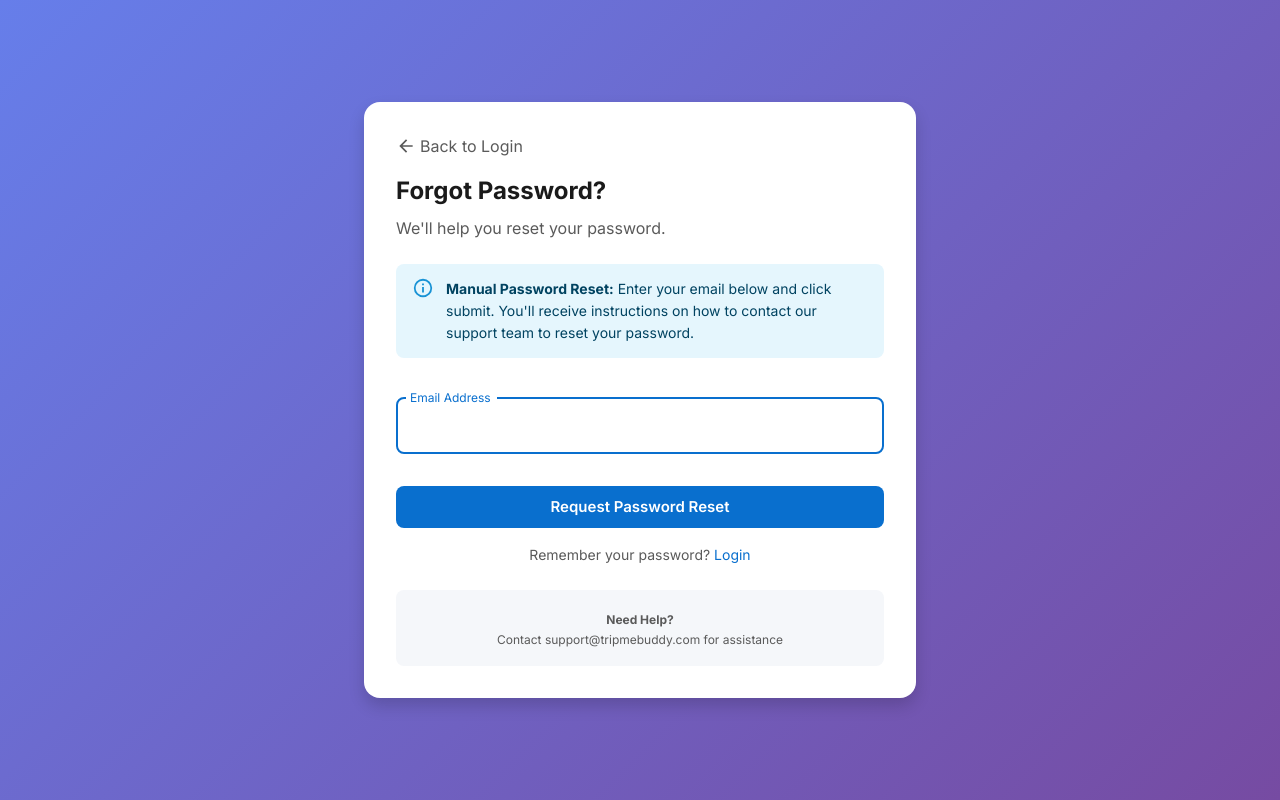
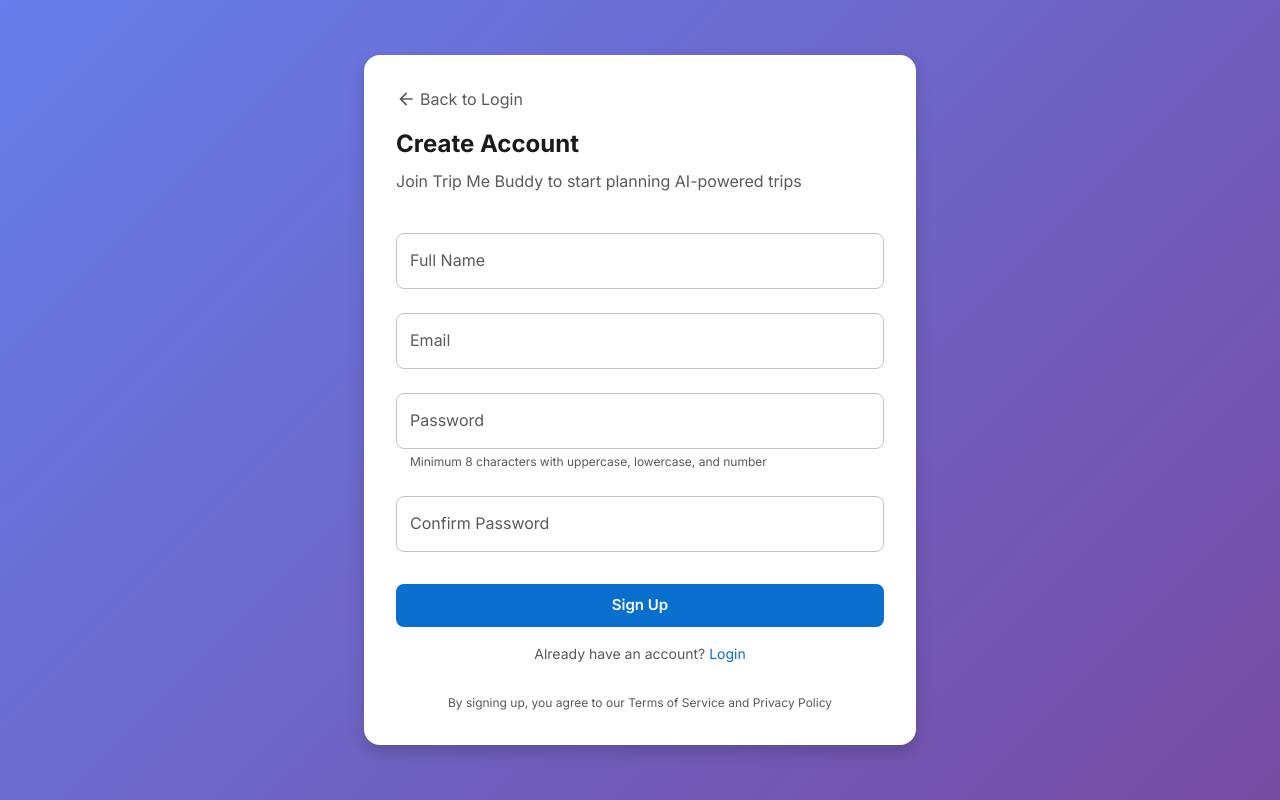
Before and after one commit to SwapDes/TripMeBuddy, a React (Vite) app in the folder frontend/: page /signup in a window 1280 px wide. Built offline with nearby package versions, Linux system fonts and the light colour scheme; no server answers.

Commit message:
Fixed signup to correct the routing.

```diff
--- a/frontend/src/pages/Signup.tsx
+++ b/frontend/src/pages/Signup.tsx
@@ -1,5 +1,5 @@
 import React, { useState } from 'react';
-import { Link as RouterLink } from 'react-router-dom';
+import { useNavigate, Link as RouterLink } from 'react-router-dom';
 import { useForm } from 'react-hook-form';
 import { zodResolver } from '@hookform/resolvers/zod';
 import { z } from 'zod';
@@ -14,15 +14,27 @@ import {
   CircularProgress,
   Link,
 } from '@mui/material';
-import { ArrowBack, Email } from '@mui/icons-material';
+import { ArrowBack } from '@mui/icons-material';
+import apiClient from '../services/apiClient';
 
-const forgotPasswordSchema = z.object({
+const signupSchema = z.object({
+  fullName: z.string().min(2, 'Full name must be at least 2 characters'),
   email: z.string().email('Invalid email address'),
+  password: z.string()
+    .min(8, 'Password must be at least 8 characters')
+    .regex(/[A-Z]/, 'Password must contain at least one uppercase letter')
+    .regex(/[a-z]/, 'Password must contain at least one lowercase letter')
+    .regex(/[0-9]/, 'Password must contain at least one number'),
+  confirmPassword: z.string(),
+}).refine((data) => data.password === data.confirmPassword, {
+  message: "Passwords don't match",
+  path: ["confirmPassword"],
 });
 
-type ForgotPasswordFormData = z.infer<typeof forgotPasswordSchema>;
+type SignupFormData = z.infer<typeof signupSchema>;
 
-const ForgotPassword: React.FC = () => {
+const SignUp: React.FC = () => {
+  const navigate = useNavigate();
   const [error, setError] = useState<string>('');
   const [success, setSuccess] = useState<boolean>(false);
   const [isSubmitting, setIsSubmitting] = useState(false);
@@ -31,21 +43,46 @@ const ForgotPassword: React.FC = () => {
     register,
     handleSubmit,
     formState: { errors },
-  } = useForm<ForgotPasswordFormData>({
-    resolver: zodResolver(forgotPasswordSchema),
+    reset,
+  } = useForm<SignupFormData>({
+    resolver: zodResolver(signupSchema),
   });
 
-  const onSubmit = async (data: ForgotPasswordFormData) => {
+  const onSubmit = async (data: SignupFormData) => {
     setError('');
     setSuccess(false);
     setIsSubmitting(true);
 
     try {
-      console.log('Password reset requested for:', data.email);
-      await new Promise(resolve => setTimeout(resolve, 800));
-      setSuccess(true);
+      const response = await apiClient.post('/api/v1/auth/register', {
+        full_name: data.fullName,
+        email: data.email,
+        password: data.password,
+      });
+
+      if (response.data.success) {
+        setSuccess(true);
+        reset();
+
+        setTimeout(() => {
+          navigate('/login');
+        }, 3000);
+      }
     } catch (err: any) {
-      setError(err.message || 'An error occurred. Please try again.');
+      if (err.response?.status === 409) {
+        setError('An account with this email already exists. Please login or use a different email.');
+      } else if (err.response?.data?.detail) {
+        if (typeof err.response.data.detail === 'string') {
+          setError(err.response.data.detail);
+        } else if (Array.isArray(err.response.data.detail)) {
+          const messages = err.response.data.detail.map((d: any) => d.msg || d.message).join(', ');
+          setError(messages);
+        } else {
+          setError('Registration failed. Please try again.');
+        }
+      } else {
+        setError('Registration failed. Please try again.');
+      }
     } finally {
       setIsSubmitting(false);
     }
@@ -74,10 +111,10 @@ const ForgotPassword: React.FC = () => {
             </Link>
 
             <Typography variant="h4" component="h1" gutterBottom fontWeight="bold">
-              Forgot Password?
+              Create Account
             </Typography>
             <Typography variant="body1" color="text.secondary">
-              We'll help you reset your password.
+              Join Trip Me Buddy to start planning AI-powered trips
             </Typography>
           </Box>
 
@@ -87,31 +124,33 @@ const ForgotPassword: React.FC = () => {
             </Alert>
           )}
 
-          {success ? (
-            <Alert severity="info" sx={{ mb: 3 }} icon={<Email />}>
+          {success && (
+            <Alert severity="success" sx={{ mb: 3 }}>
               <Typography variant="body2" gutterBottom>
-                <strong>Password Reset Request Received</strong>
+                <strong>Registration Successful!</strong>
               </Typography>
-              <Typography variant="body2" sx={{ mb: 2 }}>
-                Password reset is currently handled manually. Please contact{' '}
-                <strong>support@tripmebuddy.com</strong> with your registered email address and we'll help you reset your password within 24 hours.
-              </Typography>
-              <Typography variant="body2" color="text.secondary">
-                Email verification and automated password reset will be available in a future update.
+              <Typography variant="body2">
+                Your account has been created. Redirecting to login...
               </Typography>
             </Alert>
-          ) : (
+          )}
+
+          {!success && (
             <Box component="form" onSubmit={handleSubmit(onSubmit)}>
-              <Alert severity="info" sx={{ mb: 3 }}>
-                <Typography variant="body2">
-                  <strong>Manual Password Reset:</strong> Enter your email below and click submit.
-                  You'll receive instructions on how to contact our support team to reset your password.
-                </Typography>
-              </Alert>
+              <TextField
+                fullWidth
+                label="Full Name"
+                margin="normal"
+                {...register('fullName')}
+                error={!!errors.fullName}
+                helperText={errors.fullName?.message}
+                disabled={isSubmitting}
+                autoComplete="name"
+              />
 
               <TextField
                 fullWidth
-                label="Email Address"
+                label="Email"
                 type="email"
                 margin="normal"
                 {...register('email')}
@@ -119,7 +158,30 @@ const ForgotPassword: React.FC = () => {
                 helperText={errors.email?.message}
                 disabled={isSubmitting}
                 autoComplete="email"
-                autoFocus
+              />
+
+              <TextField
+                fullWidth
+                label="Password"
+                type="password"
+                margin="normal"
+                {...register('password')}
+                error={!!errors.password}
+                helperText={errors.password?.message || "Minimum 8 characters with uppercase, lowercase, and number"}
+                disabled={isSubmitting}
+                autoComplete="new-password"
+              />
+
+              <TextField
+                fullWidth
+                label="Confirm Password"
+                type="password"
+                margin="normal"
+                {...register('confirmPassword')}
+                error={!!errors.confirmPassword}
+                helperText={errors.confirmPassword?.message}
+                disabled={isSubmitting}
+                autoComplete="new-password"
               />
 
               <Button
@@ -133,16 +195,16 @@ const ForgotPassword: React.FC = () => {
                 {isSubmitting ? (
                   <>
                     <CircularProgress size={24} sx={{ mr: 1 }} color="inherit" />
-                    Processing...
+                    Creating Account...
                   </>
                 ) : (
-                  'Request Password Reset'
+                  'Sign Up'
                 )}
               </Button>
 
               <Box sx={{ textAlign: 'center' }}>
                 <Typography variant="body2" color="text.secondary">
-                  Remember your password?{' '}
+                  Already have an account?{' '}
                   <Link component={RouterLink} to="/login" underline="hover">
                     Login
                   </Link>
@@ -151,12 +213,9 @@ const ForgotPassword: React.FC = () => {
             </Box>
           )}
 
-          <Box sx={{ mt: 3, textAlign: 'center', p: 2, bgcolor: 'background.default', borderRadius: 1 }}>
+          <Box sx={{ mt: 3, textAlign: 'center' }}>
             <Typography variant="caption" color="text.secondary">
-              <strong>Need Help?</strong>
-            </Typography>
-            <Typography variant="caption" color="text.secondary" display="block">
-              Contact support@tripmebuddy.com for assistance
+              By signing up, you agree to our Terms of Service and Privacy Policy
             </Typography>
           </Box>
         </Paper>
@@ -165,5 +224,5 @@ const ForgotPassword: React.FC = () => {
   );
 };
 
-const ForgotPasswordPage = ForgotPassword;
-export default ForgotPasswordPage;
+const SignUpPage = SignUp;
+export default SignUpPage;
```
